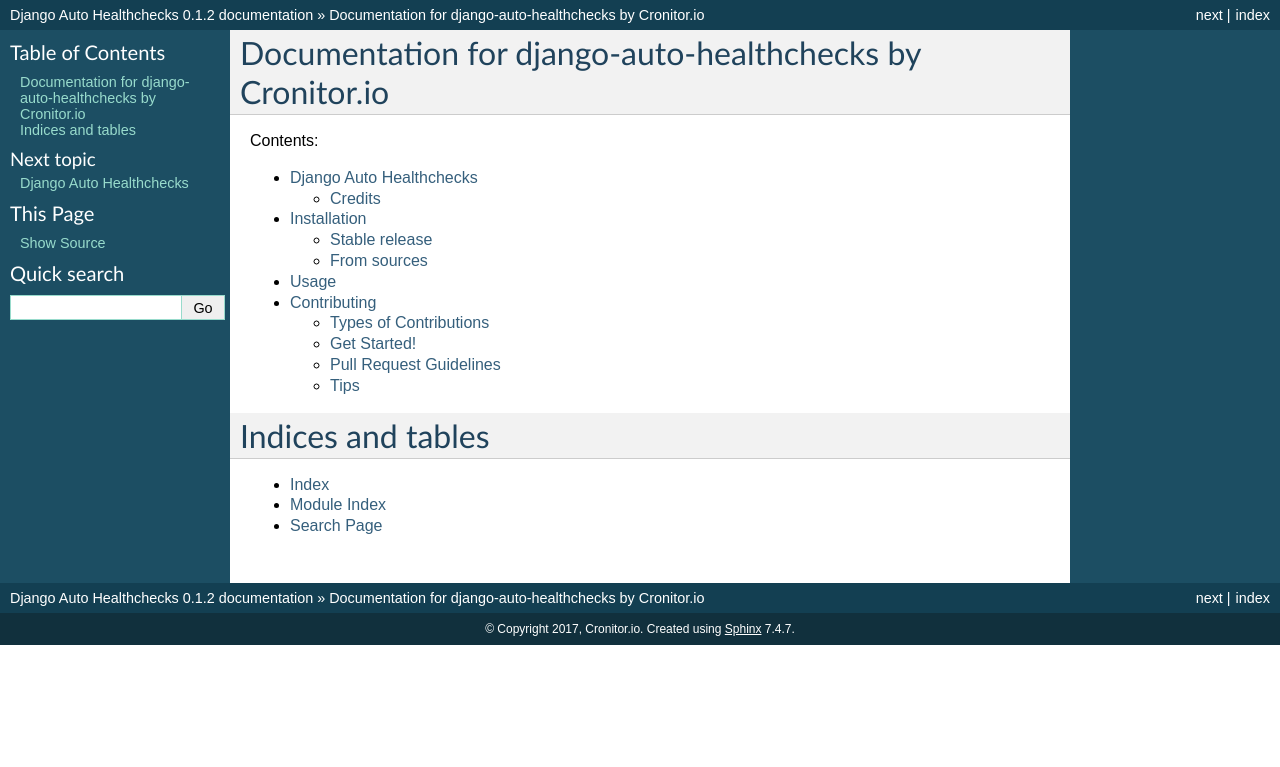
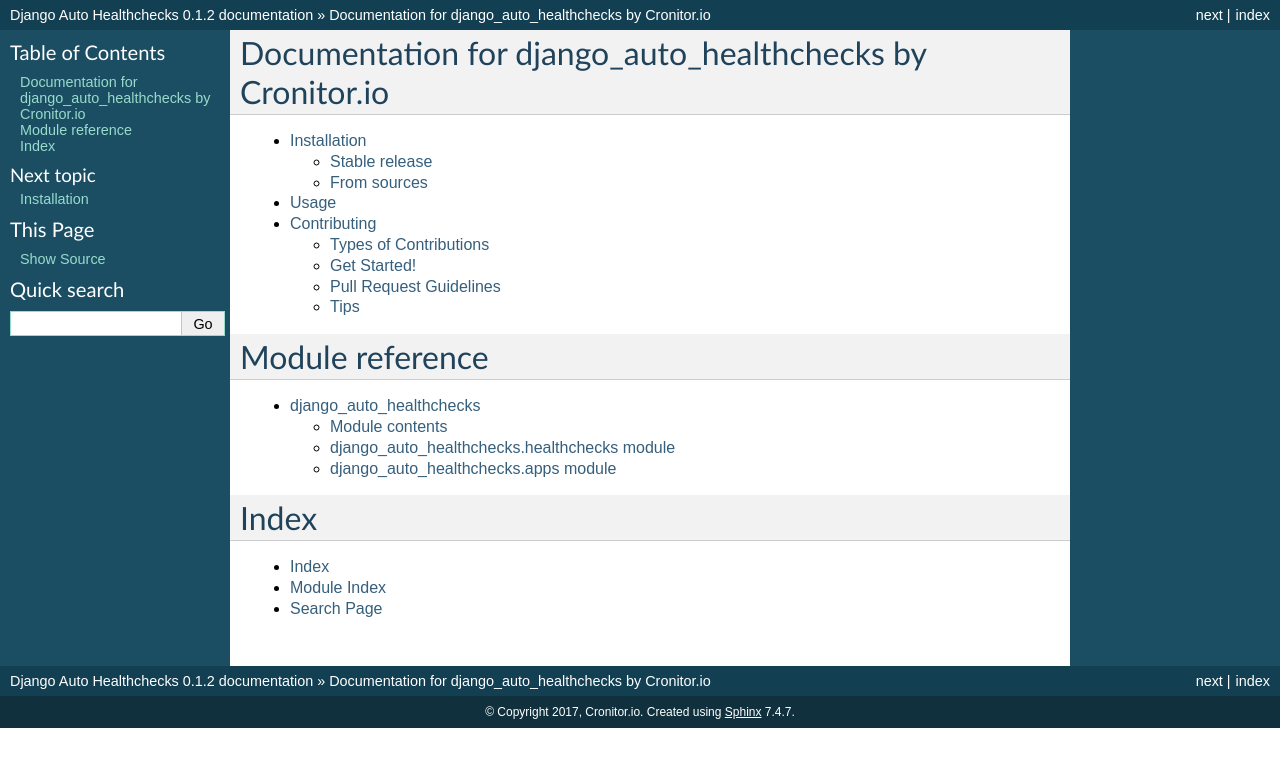
Before and after one commit to cronitorio/django_auto_healthchecks, a Sphinx documentation site: the page built from docs/index.rst, in a window 1280 px wide. Shown: the top 767 px of the page. Built offline with Sphinx 7.4.7, drawn with Linux system fonts in a browser that asks for light colours; pages that are not in the unit, such as notebooks, are missing from menus.

Commit message:
Update to sphinx docs

```diff
--- a/docs/index.rst
+++ b/docs/index.rst
@@ -1,20 +1,25 @@
-Documentation for django-auto-healthchecks by Cronitor.io
-======================================
-
-Contents:
+Documentation for django_auto_healthchecks by Cronitor.io
+=========================================================
 
 .. toctree::
    :maxdepth: 2
 
-   readme
    installation
    usage
    contributing
    authorshistory
 
-Indices and tables
+
+Module reference
 ==================
+.. toctree::
+   :maxdepth: 2
 
+   django_auto_healthchecks
+
+
+Index
+==================
 * :ref:`genindex`
 * :ref:`modindex`
 * :ref:`search`
```
Also changed, not shown: docs/django_auto_healthchecks.rst (+7 -6 lines), 1 other file.
